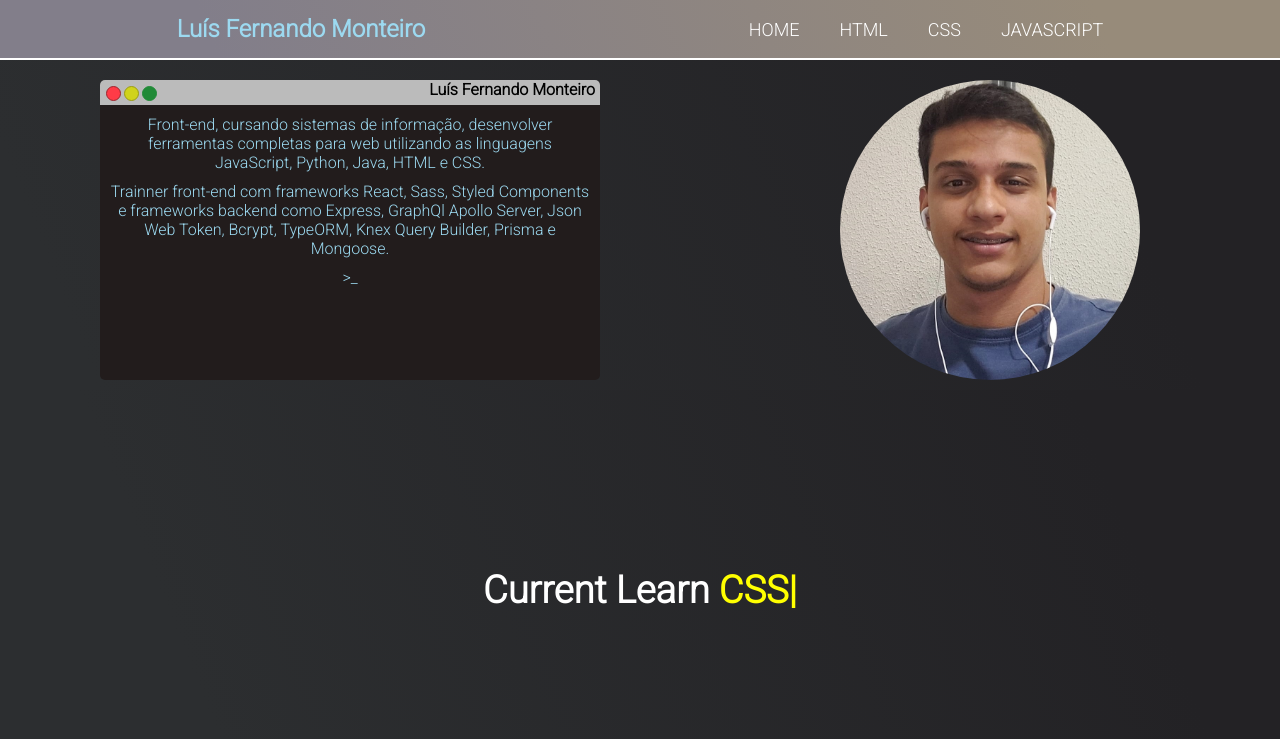
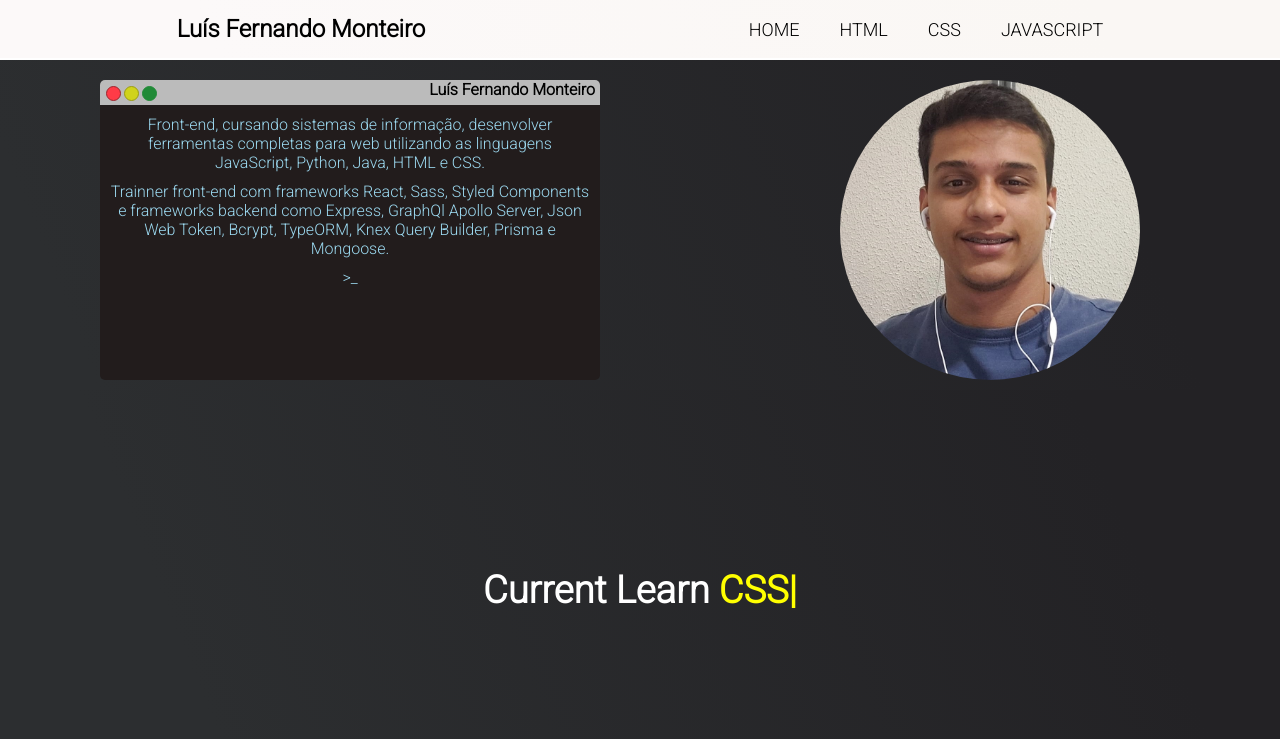
Before and after one commit to Ferkz/luisfernandomonteiro, a website with bundled scripts: page index.html in a window 1280 px wide. Shown: the top 739 px of the page. Built offline with nearby package versions, Linux system fonts and the light colour scheme.

Commit message:
update-codigo-6

```diff
--- a/index.html
+++ b/index.html
@@ -14,7 +14,7 @@
 
 
 	<!--Fonte awesome-->
-	<link href="/node_modules/font-awesome/css/font-awesome.css" rel="stylesheet">
+	<link href="node_modules/font-awesome/css/font-awesome.css" rel="stylesheet">
 
 
 
@@ -72,6 +72,7 @@
 		<a href="https://github.com/Ferkz" target="_blank">
 			<i class="fa fa-github"></i>
 			GitHub</a>
+
 		<a href="https://www.instagram.com/kr_ferkz/" target="_blank">
 			<i class="fa fa-instagram"></i>
 			Instagram</a>
--- a/style/style.css
+++ b/style/style.css
@@ -19,12 +19,11 @@ body{
     justify-content: space-around;
     padding: 15px;
     margin-bottom: 10px;
-    background: linear-gradient(68.15deg, #827e8a 16.62%,#978b7a 85.61%);
+    background: linear-gradient(68.15deg, #fcf9f9 16.62%,#faf7f4 85.61%);
     border-bottom: 2px solid white;
 }
 .logo{
     font-size: 1.5em;
-    color: #9CD9F0;
     text-align: center;
 
 }
@@ -33,7 +32,7 @@ body{
     gap: 40px;
 }
 .nav-bar-menu-item{
-    color: white;
+    color: black;
     font-weight:400 ;
     font-size: 18px;
     cursor: pointer;
```
